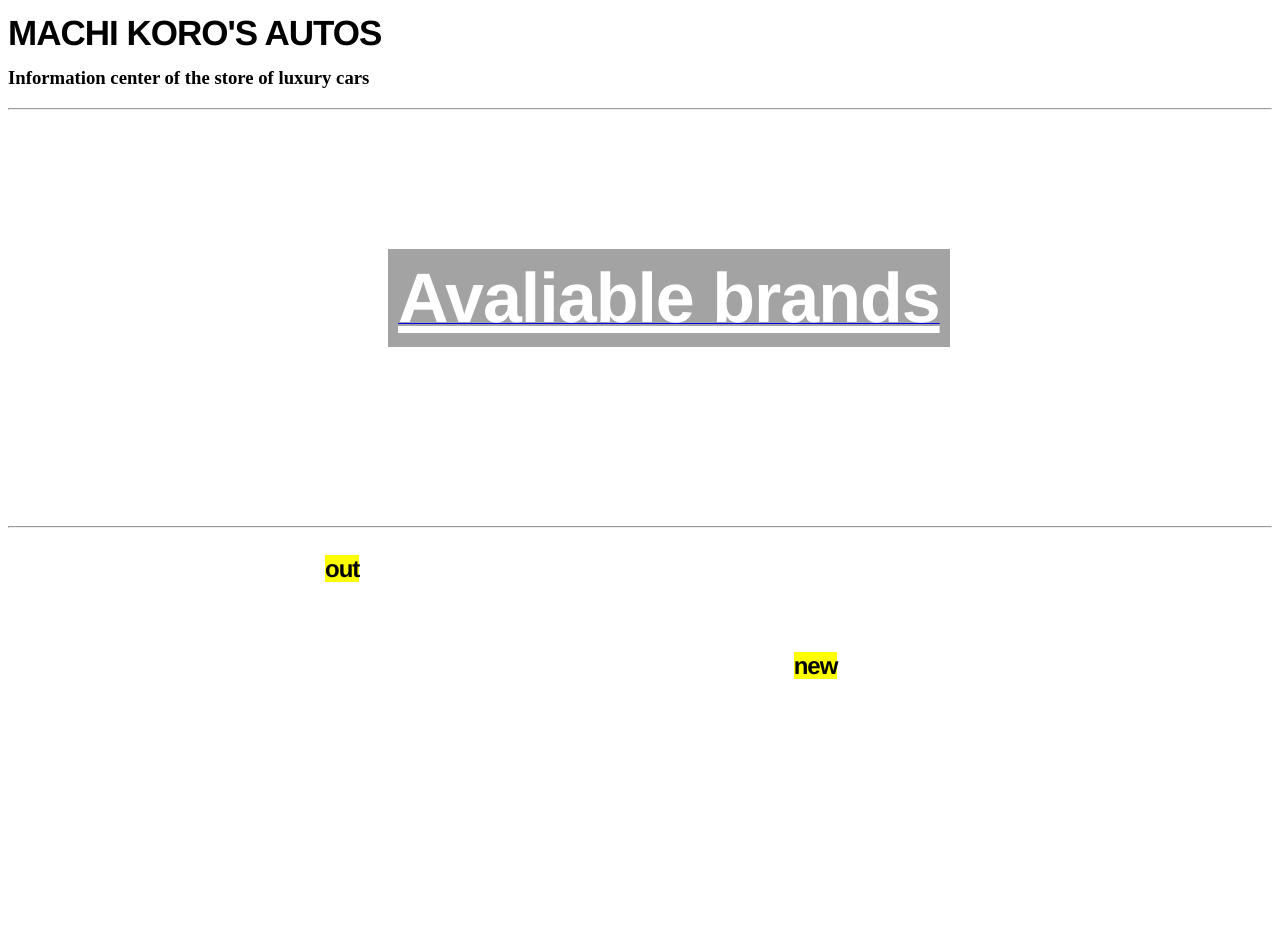
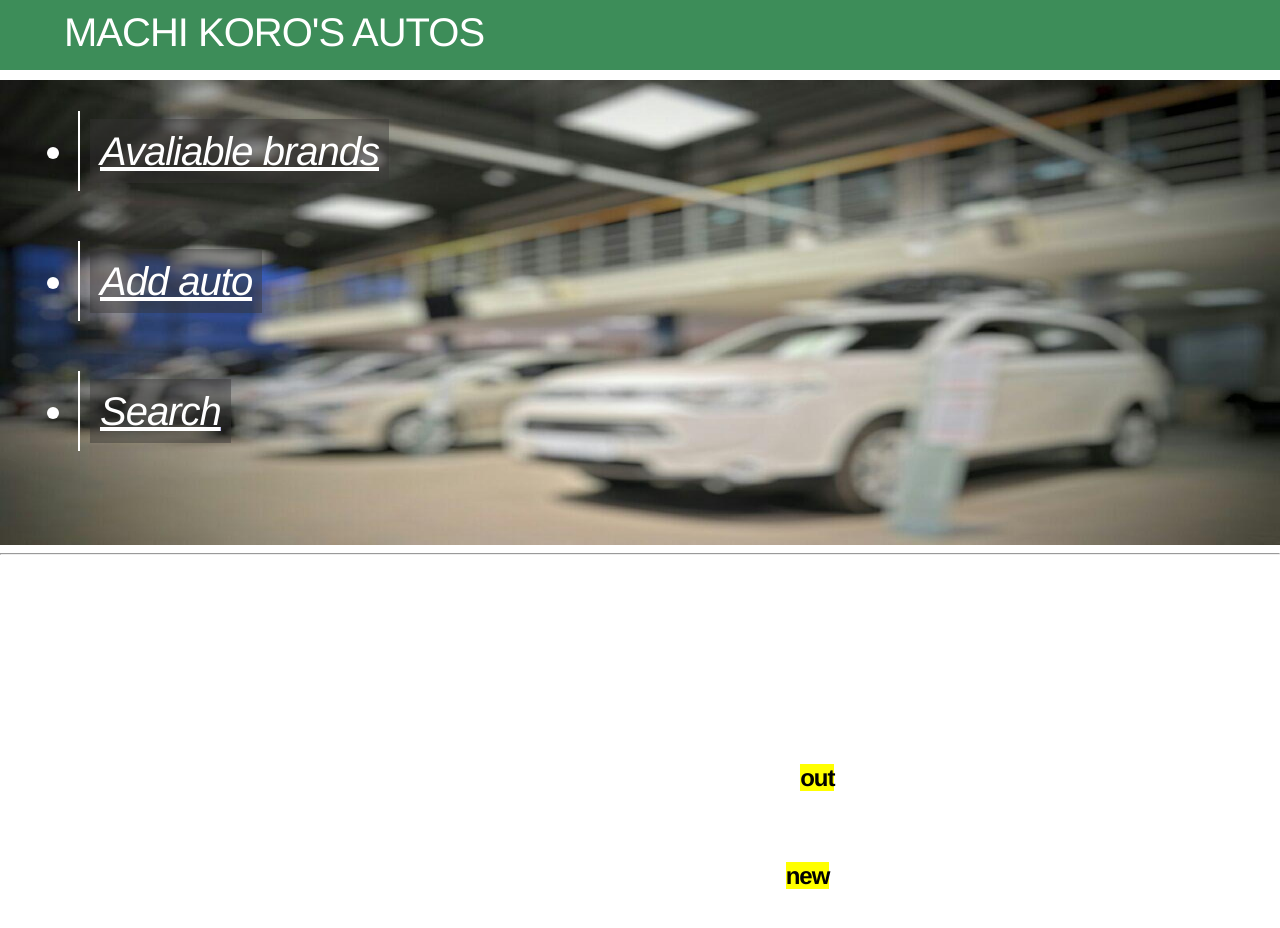
Before and after one commit to pavloburchak/lab1_webprog, a plain HTML site: page index.html in a window 1280 px wide. Before the commit the page ends 800 px from the top, so only its background shows below. Drawn offline with Linux system fonts and the light colour scheme.

Commit message:
redesign

```diff
--- a/index.html
+++ b/index.html
@@ -5,20 +5,27 @@
   <title>MACHI KORO'S AUTOS</title>
   <meta name="description" content="MY FIRST SITE DESCRIPTION">
   <meta name="author" content="MY NAME">
+  <link type="text/css" href="./stylesheets/styleIndex.css" rel="stylesheet" />
+</head>
 
-  <link type="text/css" href="./stylesheets/styleIndex.css" rel="stylesheet"/>
-</head>
 <body>
-  <h1>MACHI KORO'S AUTOS</h1>
-  <h3>Information center of the store of luxury cars</h3>
-  <hr>
+
+  <nav>MACHI KORO'S AUTOS</nav>
+
   <div id="index_background">
-    <a href="autos.html"><span id="brands"><u>Avaliable brands</u></span></a>
+    <ul>
+      <li><a href="autos.html"><span><u>Avaliable brands</u></span></a></li>
+      <li><a href="add.html"><span><u>Add auto</u></span></a></li>
+      <li><a href="search.html"><span><u>Search</u></span></a></li>
+    </ul>
   </div>
   <hr>
-  <div id="index">Site indcludes information ab<mark>out</mark> cars our store sales. Here you can find any characteristics of any car. This store is suitable
-    only for <small>stupid</small> people. Cars costs <sub>much more</sub> then at any another shop (we tell costumers that the cars are in the best configuration, but it is not so).
-    We also may give old machine instead <mark>new</mark> one. <strong>Good luck!</strong>
+  <div id="index">Information center of the store of luxury cars. Site indcludes information ab
+    <mark>out</mark> cars our store sales. Here you can find any characteristics of any car. Cars costs <sub>much more</sub> then
+    at any another shop (we tell costumers that the cars are in the best configuration, but it is not so). We also may give
+    old machine instead
+    <mark>new</mark> one. <strong>Good luck!</strong>
   </div>
 </body>
+
 </html>
--- a/stylesheets/styleIndex.css
+++ b/stylesheets/styleIndex.css
@@ -1,37 +1,58 @@
+body {
+    width: 100%;
+    margin-top: 0;
+    margin-left: 0;
+    margin-bottom: 0;
+    padding-bottom: 100px;
+}
+
 #index {
-    height: 50%;
-    width: 99%;
+    height: 100px;
     color: white;
     font: bold 24px/45px Helvetica, Sans-Serif;
     letter-spacing: -1px;
-    padding: 10px;
+    margin-left: 10px;
+    margin-top: 200px;
 }
 
 #index:hover {
     color:black;
 }
 
-#brands {
+span {
     color: white;
-    font: bold 70px/60px Helvetica, Sans-Serif;
+    font: italic 40px/60px Helvetica, Sans-Serif;
     letter-spacing: -1px;
     background: rgba(53, 52, 52, 0.45);
     padding: 10px;
-    margin-left:380px;
+}
+
+li {
+    color: white;
+    font: italic 40px/60px Helvetica, Sans-Serif;
+    letter-spacing: -1px;
+    padding: 10px;
+    margin-left:38px;
+    margin-bottom: 50px;
+    border-left: 2px solid white;
 }
 
 #index_background {
-    width: 99%;
-    height: 250px;
-    background: url(./images/salon.jpg) no-repeat left top;
+    height: 450px;
+    background: url(.././images/salon.jpg) no-repeat left top;
     background-size: 100% 100%;
+    padding-top:15px;
+    margin-top: 10px;
 }
 
-div{
-    padding-top:150px;
-}
-
-h1 {
-    font: bold 35px/20px Helvetica, Sans-Serif;
+nav {
+    height: 50px;
+    text-align: left;
+    padding-left: 5%;
+    padding-top: 10px;
+    padding-bottom: 10px;
+    background-color: #3D8D59;
+    color: white;
+    font:  40px Helvetica, Sans-Serif;
     letter-spacing: -1px;
 }
--- a/stylesheets/style_autoX.css
+++ b/stylesheets/style_autoX.css
@@ -26,10 +26,7 @@ div {
     height: 300px;
     border: 1px dotted #05CFF3;
     margin: auto;
-}
-
-h1 {
-    font: bold Helvetica, Sans-Serif
+    margin-top:10px;
 }
 
 #backsp {
@@ -48,3 +45,22 @@ h1 {
     letter-spacing: -1px;
     color: #16AFCA;
 }
+
+nav {
+    height: 50px;
+    text-align: left;
+    padding-left: 5%;
+    padding-top: 10px;
+    padding-bottom: 10px;
+    background-color: #3D8D59;
+    font: bold 40px Helvetica, Sans-Serif;
+    letter-spacing: -1px;
+    color: white;
+}
+
+body {
+    width: 100%;
+    margin-top: 0;
+    margin-left: 0;
+    margin-bottom: 0;
+}
```
Also changed, not shown: auto1.html (+1 -2 lines), auto2.html (+1 -2 lines), auto3.html (+1 -2 lines), auto4.html (+1 -2 lines), auto5.html (+1 -2 lines), add.html (added), search.html (added).
